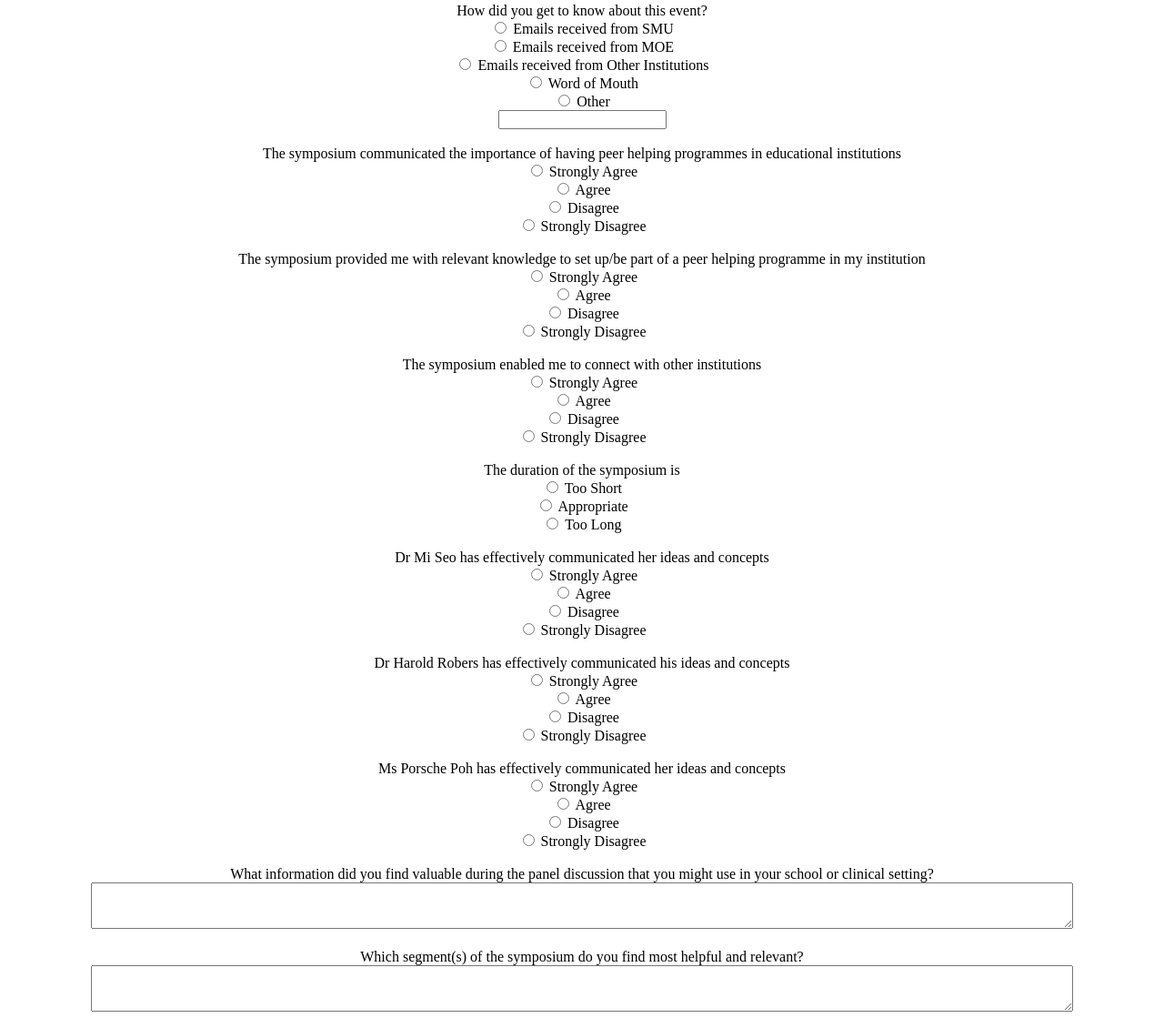
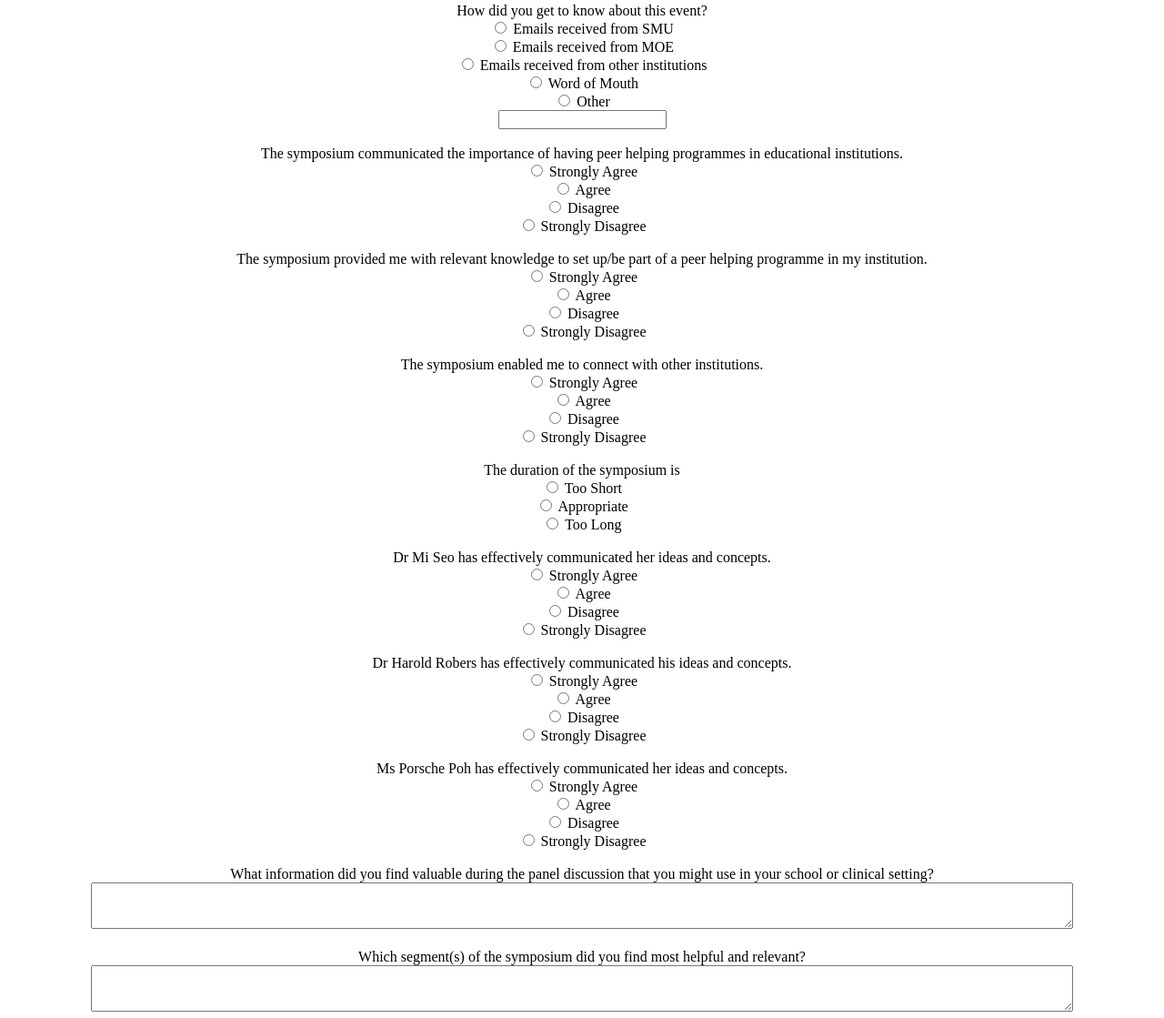
Before and after one commit to chongcher/PHSymposium2017, a website: page app/feedback/feedback.html in a window 1280 px wide. Shown: the part 161-1280 px from the top of the page at 91% size. Drawn offline with Linux system fonts and the light colour scheme; files that its build step writes are made by us from their sources.

Commit message:
Updated feedback form questions

```diff
--- a/app/feedback/feedback.html
+++ b/app/feedback/feedback.html
@@ -31,7 +31,7 @@
         <label for="q1.Emails_Received_From_MOE">Emails received from MOE</label>
       </input></br>
       <input type="radio" ng-model="form.q1" value="Emails_Received_From_Other_Institutions" id="q1.Emails_Received_From_Other_Institutions" ng-required='!form.q1'>
-        <label for="q1.Emails_Received_From_Other_Institutions">Emails received from Other Institutions</label>
+        <label for="q1.Emails_Received_From_Other_Institutions">Emails received from other institutions</label>
       </input></br>
       <input type="radio" ng-model="form.q1" value="Word_of_Mouth" id="q1.Word_of_Mouth" ng-required='!form.q1'>
         <label for="q1.Word_of_Mouth">Word of Mouth</label>
@@ -44,7 +44,7 @@
 
     <!--q2-->
     <p>
-      The symposium communicated the importance of having peer helping programmes in educational institutions</br>
+      The symposium communicated the importance of having peer helping programmes in educational institutions.</br>
       <input type="radio" ng-model="form.q2" value="Strongly_Agree" id="q2.Strongly_Agree" ng-required='!form.q2'>
         <label for="q2.Strongly_Agree">Strongly Agree</label>
       </input></br>
@@ -61,7 +61,7 @@
 
     <!--q3-->
     <p>
-      The symposium provided me with relevant knowledge to set up/be part of a peer helping programme in my institution</br>
+      The symposium provided me with relevant knowledge to set up/be part of a peer helping programme in my institution.</br>
       <input type="radio" ng-model="form.q3" value="Strongly_Agree" id="q3.Strongly_Agree" ng-required='!form.q3'>
         <label for="q3.Strongly_Agree">Strongly Agree</label>
       </input></br>
@@ -78,7 +78,7 @@
 
     <!--q4-->
     <p>
-      The symposium enabled me to connect with other institutions</br>
+      The symposium enabled me to connect with other institutions.</br>
       <input type="radio" ng-model="form.q4" value="Strongly_Agree" id="q4.Strongly_Agree" ng-required='!form.q4'>
         <label for="q4.Strongly_Agree">Strongly Agree</label>
       </input></br>
@@ -109,7 +109,7 @@
 
     <!--q6-->
     <p>
-      Dr Mi Seo has effectively communicated her ideas and concepts</br>
+      Dr Mi Seo has effectively communicated her ideas and concepts.</br>
       <input type="radio" ng-model="form.q6" value="Strongly_Agree" id="q6.Strongly_Agree">
         <label for="q6.Strongly_Agree">Strongly Agree</label ng-required='!form.q6'>
       </input></br>
@@ -126,7 +126,7 @@
 
     <!--q7-->
     <p>
-      Dr Harold Robers has effectively communicated his ideas and concepts</br>
+      Dr Harold Robers has effectively communicated his ideas and concepts.</br>
       <input type="radio" ng-model="form.q7" value="Strongly_Agree" id="q7.Strongly_Agree" ng-required='!form.q7'>
         <label for="q7.Strongly_Agree">Strongly Agree</label>
       </input></br>
@@ -143,7 +143,7 @@
 
     <!--q8-->
     <p>
-      Ms Porsche Poh has effectively communicated her ideas and concepts</br>
+      Ms Porsche Poh has effectively communicated her ideas and concepts.</br>
       <input type="radio" ng-model="form.q8" value="Strongly_Agree" id="q8.Strongly_Agree" ng-required='!form.q8'>
         <label for="q8.Strongly_Agree">Strongly Agree</label>
       </input></br>
@@ -166,7 +166,7 @@
 
     <!--q10-->
     <p>
-      Which segment(s) of the symposium do you find most helpful and relevant?</br>
+      Which segment(s) of the symposium did you find most helpful and relevant?</br>
       <textarea ng-model="form.q10" rows="3" ng-required='!form.q10'></textarea>
     </p></br>
 
```
Also changed, not shown: 1 other file.
